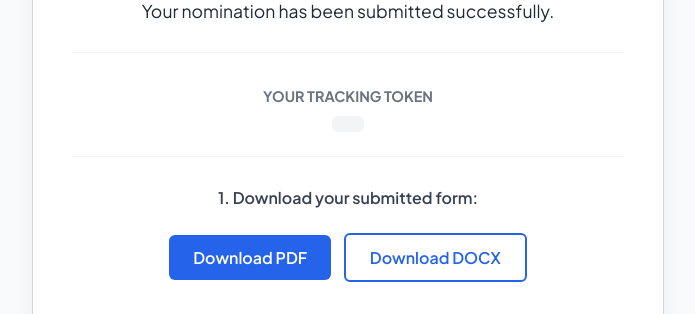
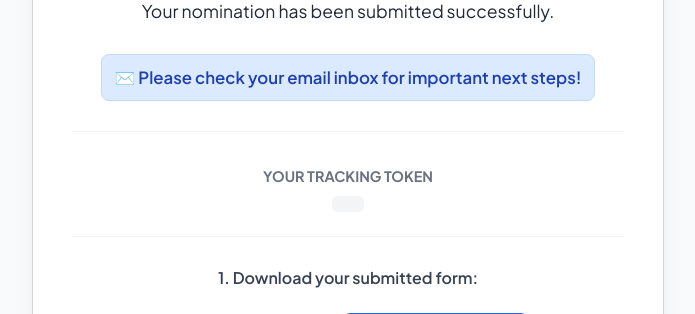
Before and after one commit to lovnishverma/futureskillsprime, a Flask app: template templates/success.html in a window 1280 px wide. Shown: the part 275-589 px from the top of the page, without its empty margins (292-987 px from the left). Run offline with Flask 3, Linux system fonts and the light colour scheme; the template is opened without the code that fills it, so the values that code supplies are empty.

Commit message:
Add email notification banner to success screen

```diff
--- a/templates/success.html
+++ b/templates/success.html
@@ -104,6 +104,10 @@
         <h1 style="margin-top: 0; color: #111827; font-size: 2.5em;">Success!</h1>
         <p style="font-size: 1.1em;">Thank you, <strong>{{ name }}</strong>.<br>Your nomination has been submitted successfully.</p>
 
+        <div style="margin-top: 15px; background-color: #dbeafe; color: #1e40af; padding: 12px; border-radius: 8px; font-weight: 600; display: inline-block; font-size: 1.05em; border: 1px solid #bfdbfe;">
+            ✉️ Please check your email inbox for important next steps!
+        </div>
+
         <div style="margin: 30px 0; padding: 20px 0; border-top: 1px solid #f3f4f6; border-bottom: 1px solid #f3f4f6;">
             <p style="font-size: 0.9em; color: #6b7280; margin-bottom: 10px; text-transform: uppercase; font-weight: 700;">Your Tracking Token</p>
             <span class="token">{{ token }}</span>
```
